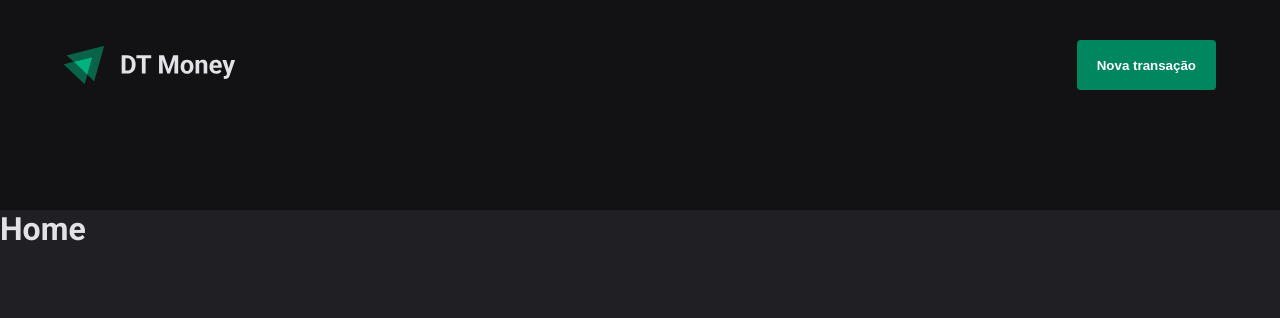
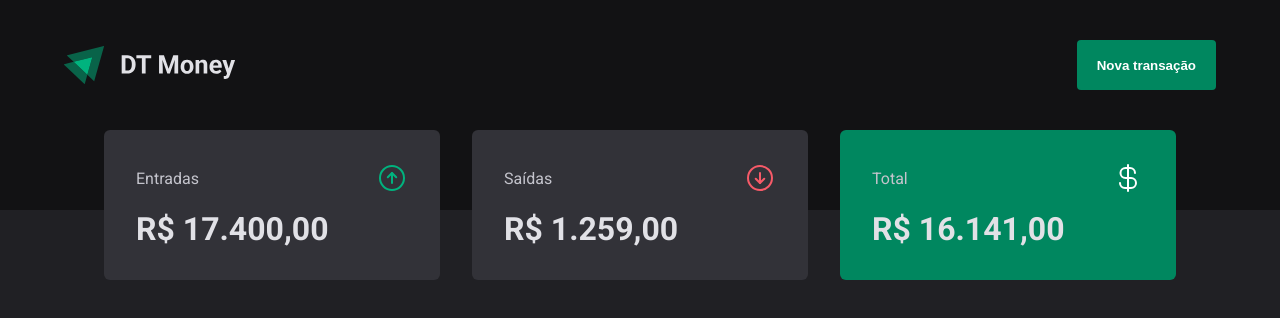
Before and after one commit to Hugovarellaa/dtmoney-2022, a React (Vite) app: page / in a window 1280 px wide. Shown: the top 318 px of the page. Built offline with nearby package versions, Linux system fonts and the light colour scheme.

Commit message:
Component summary

```diff
--- /dev/null
+++ b/src/components/Summary/index.tsx
@@ -0,0 +1,30 @@
+import { ArrowCircleDown, ArrowCircleUp, CurrencyDollar } from "phosphor-react";
+import { SummaryCard, SummaryContainer } from "./styles";
+
+export function Summary() {
+  return (
+    <SummaryContainer>
+      <SummaryCard>
+        <header>
+          <span>Entradas</span>
+          <ArrowCircleUp size={32} color="#00b37e" />
+        </header>
+        <strong>R$ 17.400,00</strong>
+      </SummaryCard>
+      <SummaryCard>
+        <header>
+          <span>Saídas</span>
+          <ArrowCircleDown size={32} color="#f75a68" />
+        </header>
+        <strong>R$ 1.259,00</strong>
+      </SummaryCard>
+      <SummaryCard variant="green">
+        <header>
+          <span>Total</span>
+          <CurrencyDollar size={32} color="#FFF" />
+        </header>
+        <strong>R$ 16.141,00</strong>
+      </SummaryCard>
+    </SummaryContainer>
+  );
+}
--- /dev/null
+++ b/src/components/Summary/styles.ts
@@ -0,0 +1,42 @@
+import styled, { css } from "styled-components";
+
+interface SummaryCardProps {
+  variant?: "green";
+}
+
+export const SummaryContainer = styled.section`
+  width: 100%;
+  max-width: 1120px;
+  margin: 0 auto;
+  padding: 0 1.5rem;
+
+  display: grid;
+  grid-template-columns: repeat(3, 1fr);
+  gap: 2rem;
+  margin-top: calc(0px - 5rem);
+`;
+
+export const SummaryCard = styled.div<SummaryCardProps>`
+  background-color: ${({ theme }) => theme["gray-600"]};
+  border-radius: 6px;
+  padding: 2rem;
+
+  header {
+    display: flex;
+    align-items: center;
+    justify-content: space-between;
+    color: ${({ theme }) => theme["gray-300"]};
+  }
+
+  strong {
+    display: block;
+    margin-top: 1rem;
+    font-size: 2rem;
+  }
+
+  ${({ variant }) =>
+    variant === "green" &&
+    css`
+      background-color: ${({ theme }) => theme["green-500"]};
+    `}
+`;
--- a/src/pages/Home/index.tsx
+++ b/src/pages/Home/index.tsx
@@ -1,10 +1,11 @@
 import { Header } from "../../components/Header";
+import { Summary } from "../../components/Summary";
 
 export function Home() {
   return (
     <div>
       <Header />
-      <h1>Home</h1>
+      <Summary />
     </div>
   );
 }
```
